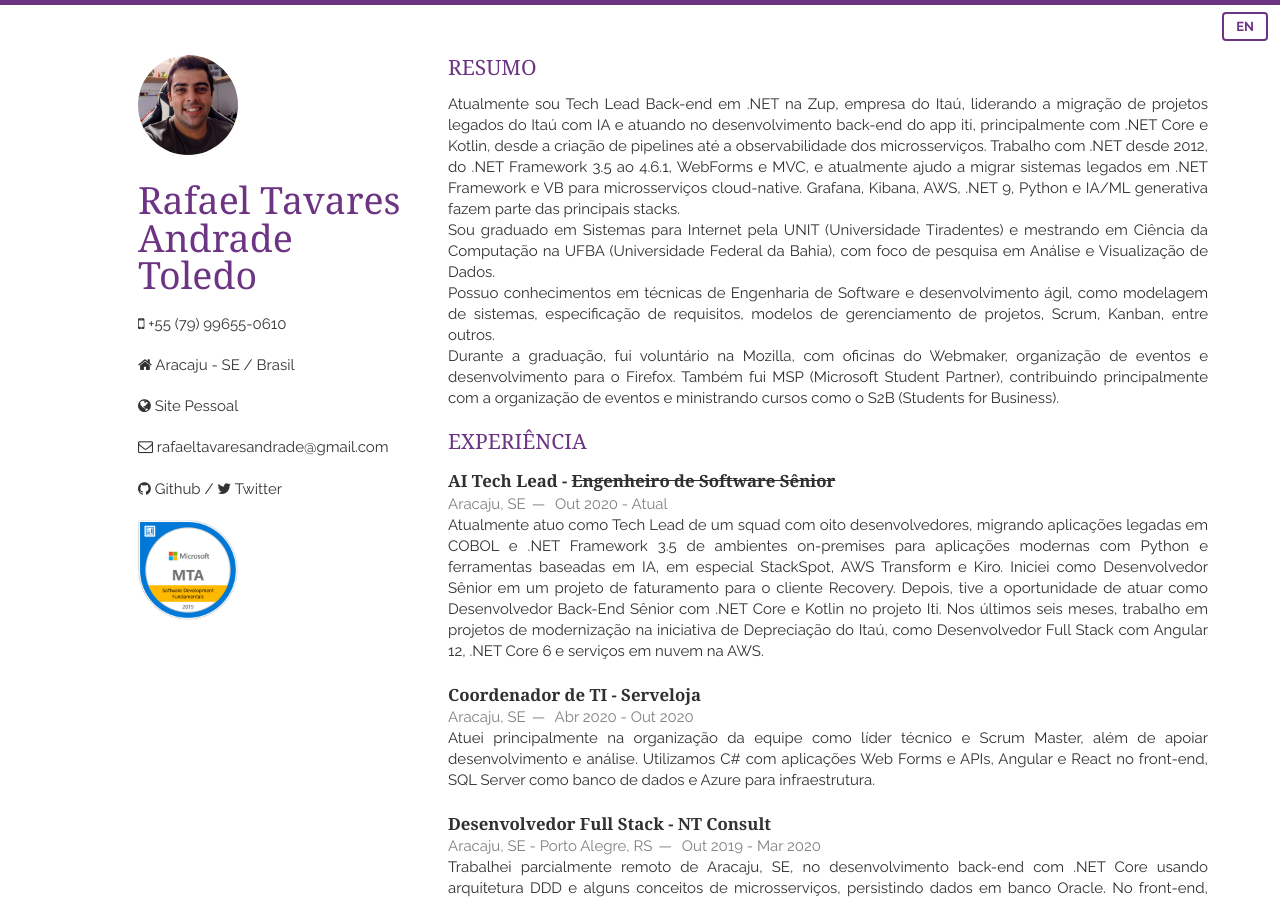
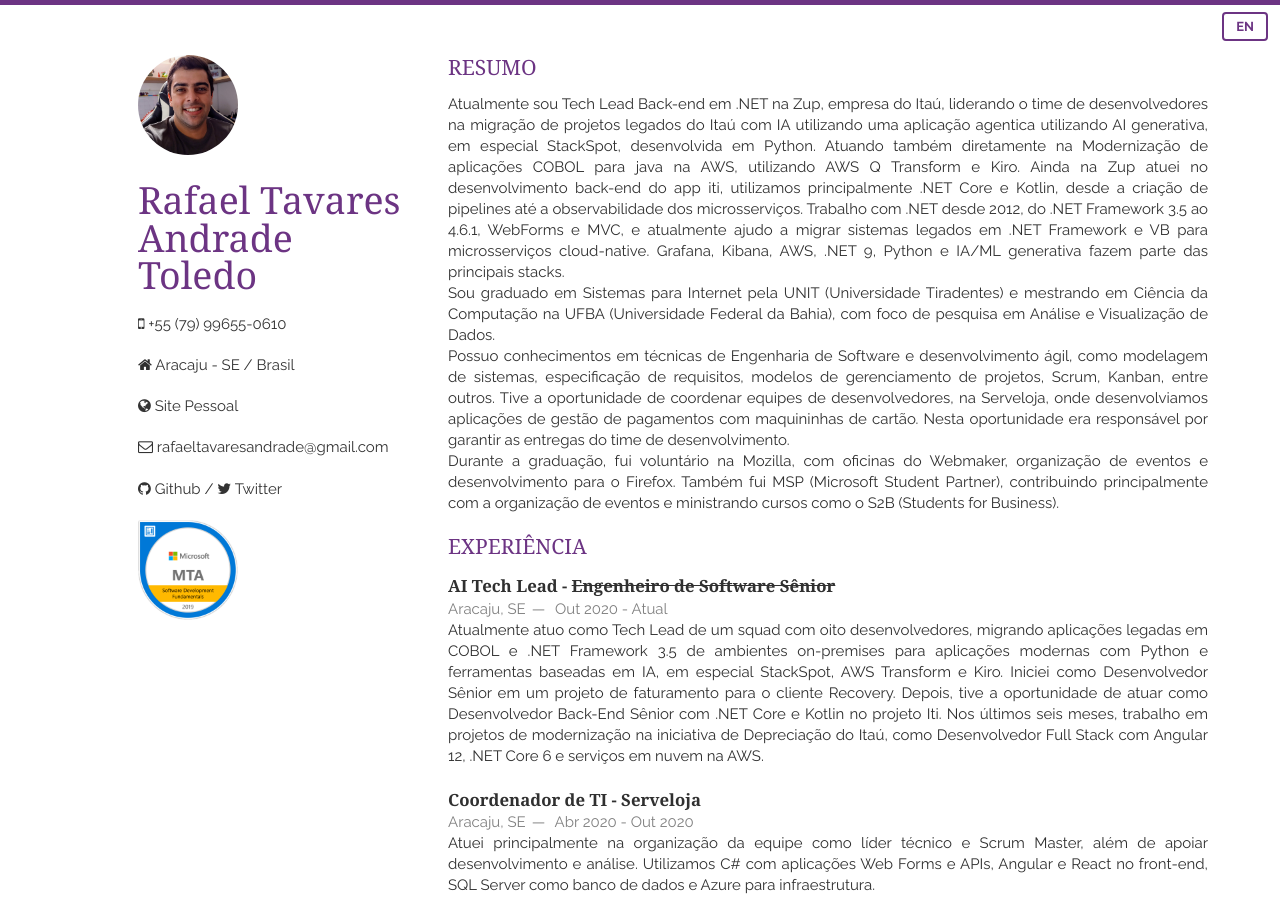
Before and after one commit to RafasTavares/resume-cv, a Jekyll site: the page built from pt/index.html, in a window 1280 px wide and 900 px high. Built offline with Jekyll 4.4.1, drawn with Linux system fonts in a browser that asks for light colours; nearby versions of some CDN libraries.

Commit message:
Melhoriaa abstract pt-br

```diff
--- a/_includes/pt-BR/abstract.html
+++ b/_includes/pt-BR/abstract.html
@@ -1,9 +1,12 @@
 <section class="thirteen columns">
     <h1>Resumo</h1>
     <p>
-        Atualmente sou Tech Lead Back-end em .NET na <a href="https://zupinnovation.com/"><b>Zup</b></a>, empresa do <a href="https://www.itau.com.br/"><b>Itaú</b></a>, liderando a migração de projetos legados do Itaú com IA
-        e atuando no desenvolvimento back-end do app iti, principalmente com .NET Core e Kotlin, desde a criação de pipelines
-        até a observabilidade dos microsserviços. Trabalho com .NET desde 2012, do .NET Framework 3.5 ao 4.6.1, WebForms e MVC,
+        Atualmente sou Tech Lead Back-end em .NET na <a href="https://zupinnovation.com/"><b>Zup</b></a>, empresa do <a href="https://www.itau.com.br/"><b>Itaú</b></a>,
+        liderando o time de desenvolvedores na migração de projetos legados do Itaú com IA utilizando uma aplicação agentica utilizando AI generativa, em especial StackSpot, desenvolvida em Python.
+        Atuando também diretamente na Modernização de aplicações COBOL para java na AWS, utilizando AWS Q Transform e Kiro.
+        Ainda na Zup atuei no desenvolvimento back-end do app iti, utilizamos principalmente .NET Core e Kotlin, desde a criação de pipelines
+        até a observabilidade dos microsserviços.
+        Trabalho com .NET desde 2012, do .NET Framework 3.5 ao 4.6.1, WebForms e MVC,
         e atualmente ajudo a migrar sistemas legados em .NET Framework e VB para microsserviços cloud-native. Grafana, Kibana, AWS,
         .NET 9, Python e IA/ML generativa fazem parte das principais stacks.
         <br />
@@ -11,7 +14,8 @@
         Ciência da Computação na UFBA (Universidade Federal da Bahia), com foco de pesquisa em Análise e Visualização de Dados.
         <br />
         Possuo conhecimentos em técnicas de Engenharia de Software e desenvolvimento ágil, como modelagem de sistemas, especificação de requisitos,
-        modelos de gerenciamento de projetos, Scrum, Kanban, entre outros.
+        modelos de gerenciamento de projetos, Scrum, Kanban, entre outros. Tive a oportunidade de coordenar equipes de desenvolvedores,
+        na Serveloja, onde desenvolviamos aplicações de gestão de pagamentos com maquininhas de cartão. Nesta oportunidade era responsável por garantir as entregas do time de desenvolvimento.
         <br />
         Durante a graduação, fui voluntário na Mozilla, com oficinas do Webmaker, organização de eventos
         e desenvolvimento para o Firefox. Também fui MSP (Microsoft Student Partner), contribuindo principalmente com a organização de eventos
```
